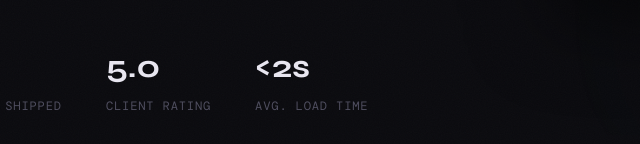
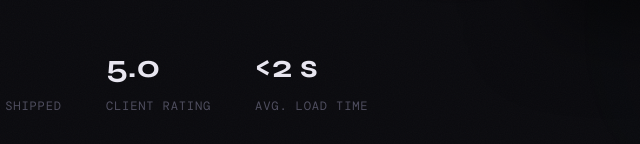
Before and after one commit to daniyalthegreat/vantastudios, a plain HTML site: page index.html in a window 1280 px wide. Shown: the part 656-800 px from the top of the page, 170-810 px from the left. Drawn offline with nearby package versions, Linux system fonts and the light colour scheme.

Commit message:
Update index.html

```diff
--- a/index.html
+++ b/index.html
@@ -1307,7 +1307,7 @@ footer {
       <div class="hero-stats">
         <div class="stat"><b>5+</b><span>Projects shipped</span></div>
         <div class="stat"><b>5.0</b><span>Client rating</span></div>
-        <div class="stat"><b>&lt;2s</b><span>Avg. load time</span></div>
+        <div class="stat"><b>&lt;2 s</b><span>Avg. load time</span></div>
       </div>
     </div>
 
```
